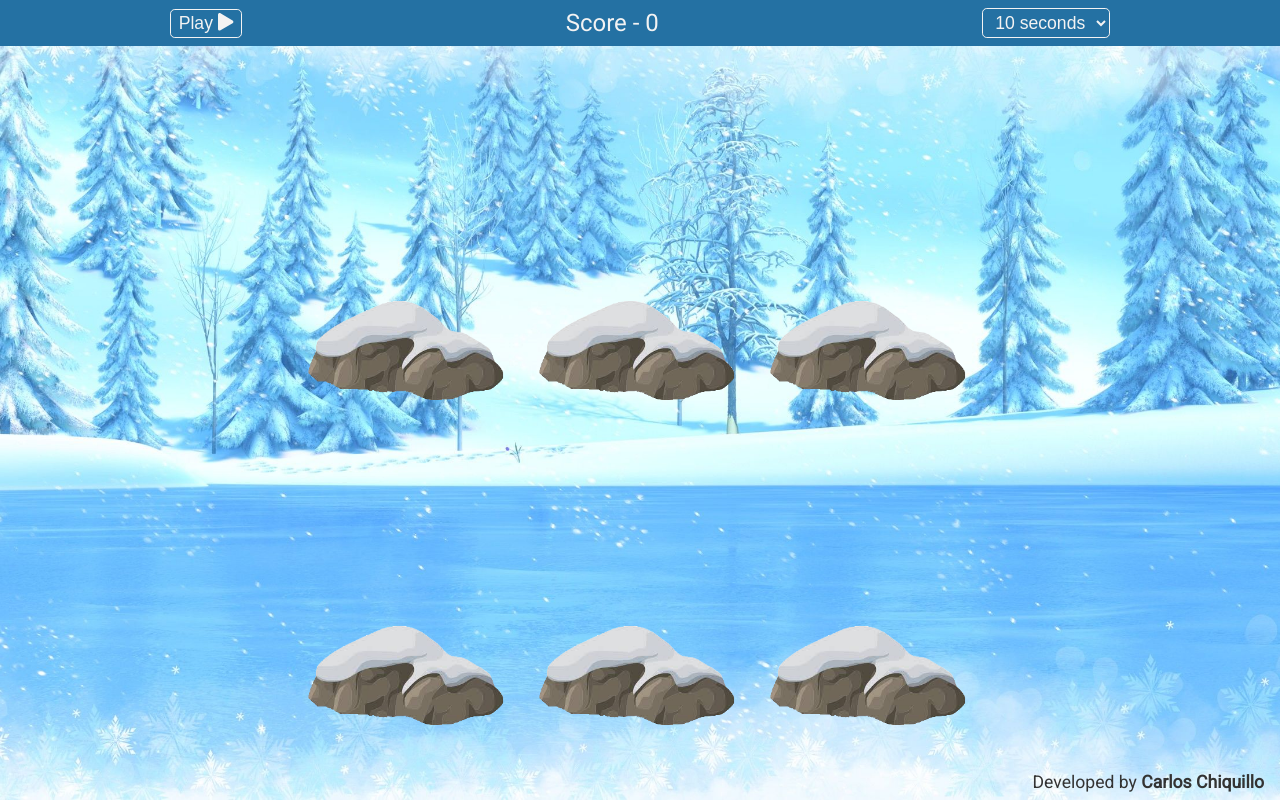
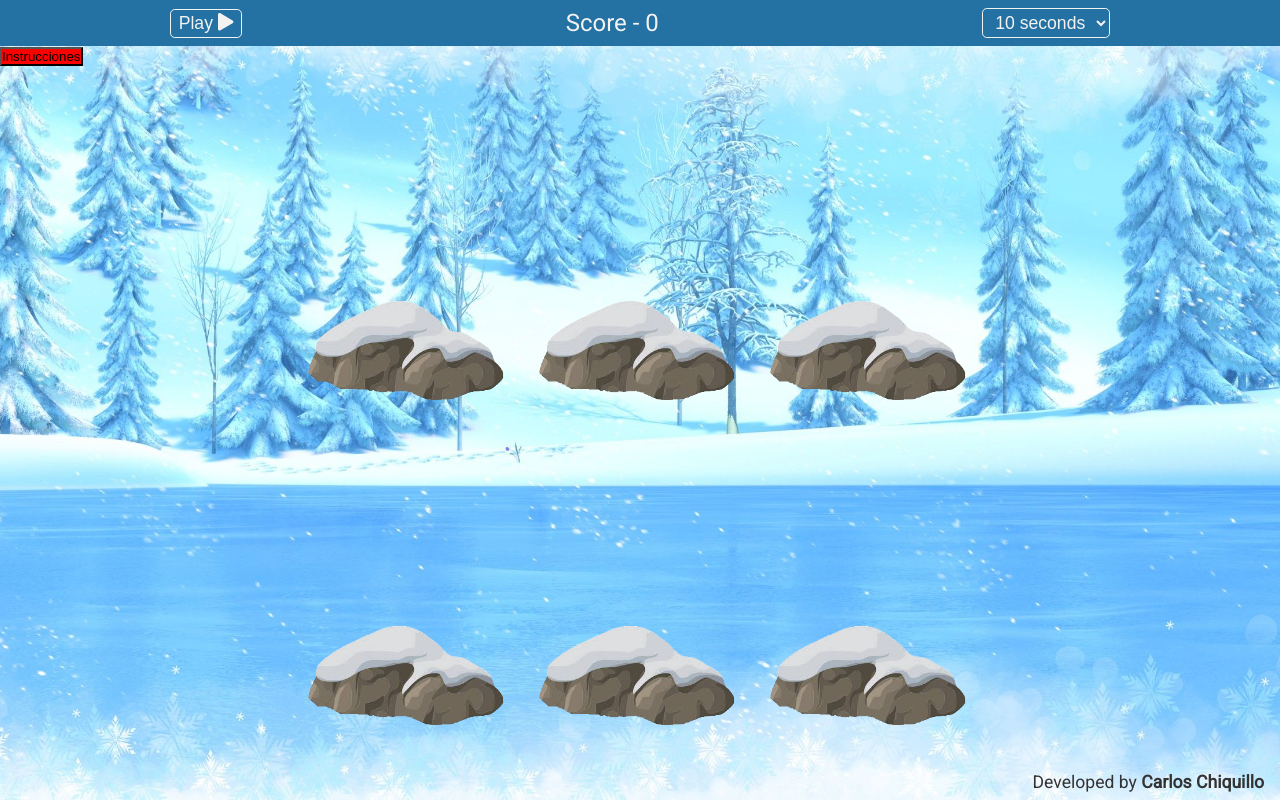
Before and after one commit to chiquillo7777/Catch-MaKencii, a plain HTML site: page index.html in a window 1280 px wide. Drawn offline with Linux system fonts and the light colour scheme.

Commit message:
Update index.html

```diff
--- a/index.html
+++ b/index.html
@@ -22,7 +22,9 @@
         <option value="100000">1 minute</option>
       </select>
     </header>
-
+    <div>
+      <button style="background-color: red;" onclick="showInstruccions()">Instrucciones</button>
+    </div>
     <div class="container">
       <div class="img-cont">
         <img class="target" src="./img/Olaf_transparent.png" id="1">
```
